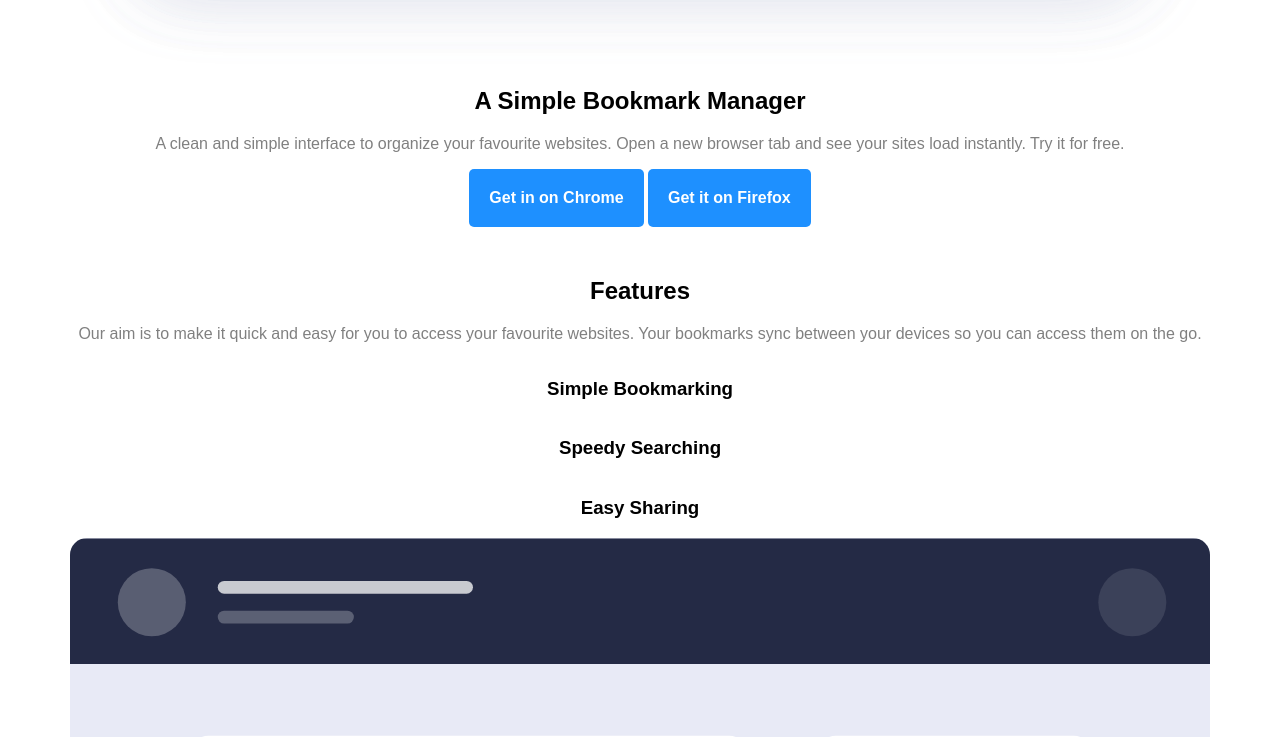
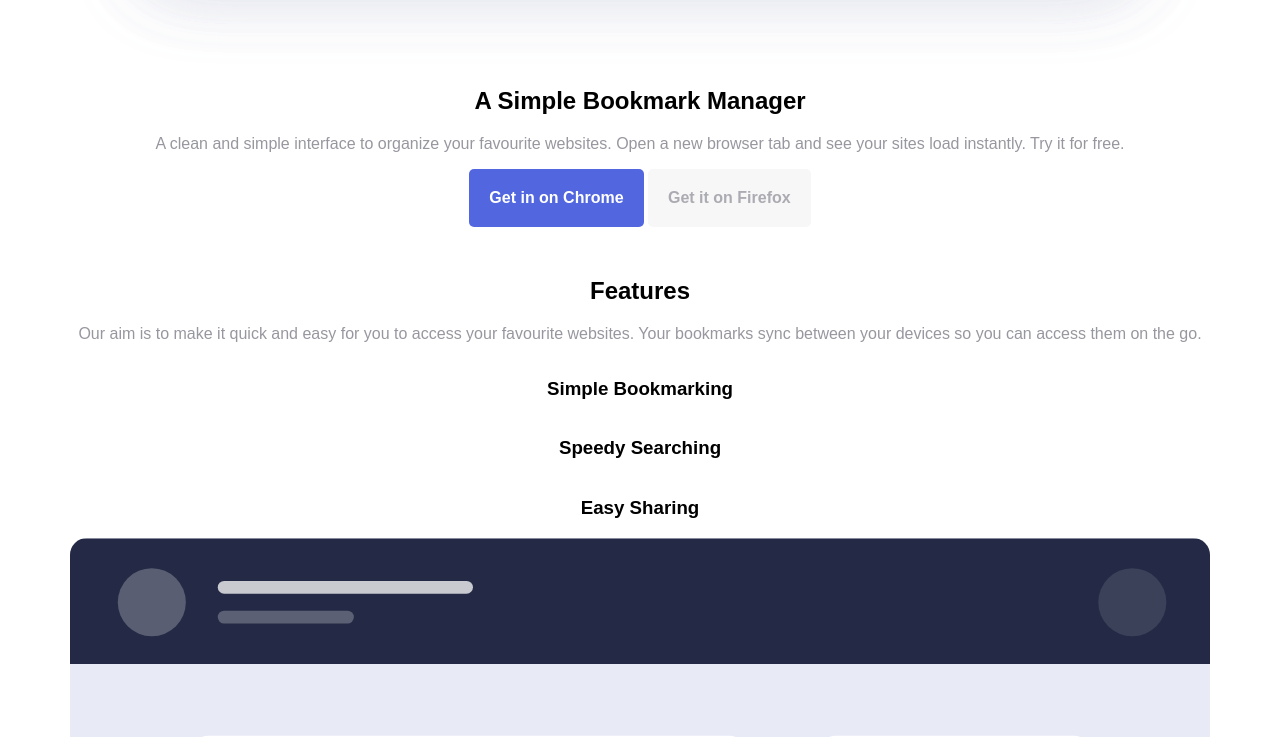
Before and after one commit to soyjuandelgado/IT-S1-Maquetacion, a plain HTML site: page index.html in a window 1280 px wide. Shown: the part 860-1597 px from the top of the page. Drawn offline with Linux system fonts and the light colour scheme.

Commit message:
modificados colores en botones y texto

```diff
--- a/styles.css
+++ b/styles.css
@@ -6,11 +6,11 @@ body{
     /*background-color: blue;*/
 }
 p{
-    color: grey;
+    color: #97979f;
 }
 
 button{
-    background-color: dodgerblue;
+    background-color: #5267df;
     padding: 20px;
     border-radius: 5px;
     border: 0px;
@@ -19,9 +19,9 @@ button{
     font-weight: bold;
 }
 
-.btn_not_selected{
-    background-color:ghostwhite;
-    color: grey;
+button:disabled{
+    background-color:#f7f7f7;
+    color: #ababb2;
 }
 
 nav{
@@ -50,6 +50,7 @@ main section{
     flex-direction: column;
 }
 .features_list > h3{
+    display: flexbox;
     border-color: grey;
     border-top: 1px;
     border-bottom: 1px;
```
